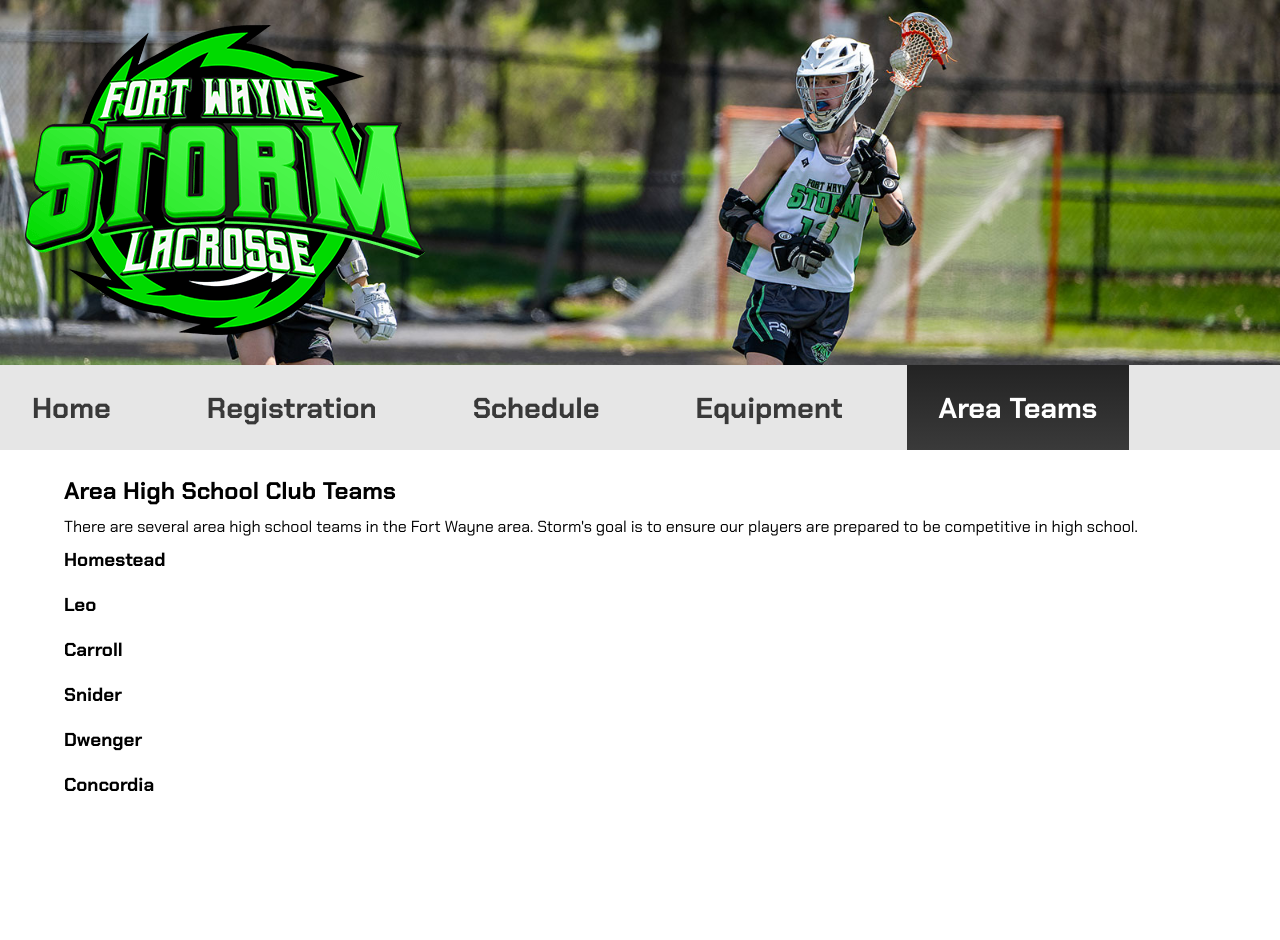
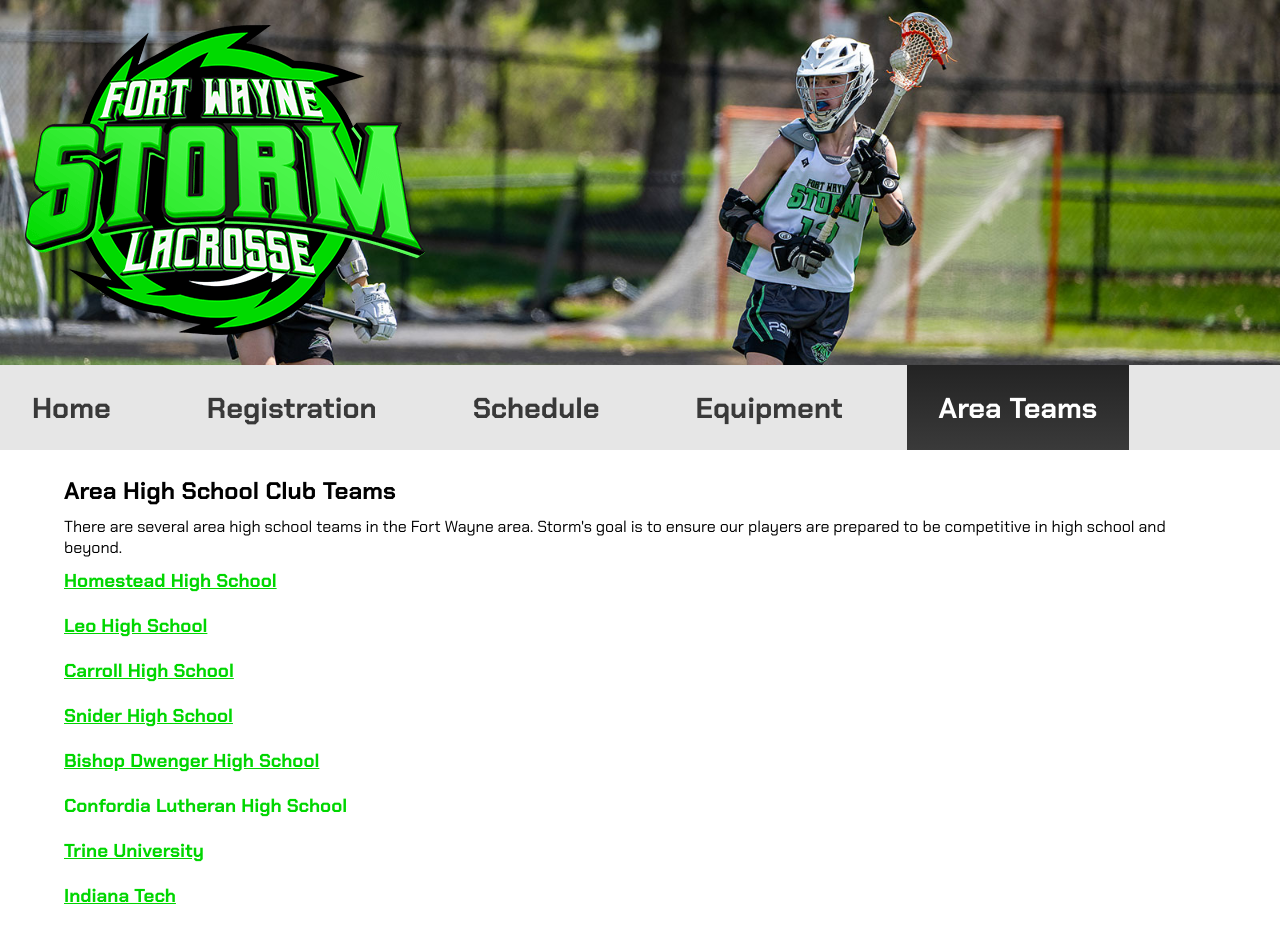
Before and after one commit to jhaagen/storm-lacrosse, a React (Create React App) app: page /area-teams in a window 1280 px wide. Shown: the top 940 px of the page. Built offline with nearby package versions, Linux system fonts and the light colour scheme; a web font is replaced by a local one.

Commit message:
updated price and schools

```diff
--- a/src/pages/area-teams.js
+++ b/src/pages/area-teams.js
@@ -13,21 +13,22 @@
 
         <div className='container'>
             <h2>Area High School Club Teams</h2>
-            <p>There are several area high school teams in the Fort Wayne area. Storm's goal is to ensure our players are prepared to be competitive in high school.</p>
-            <h3>Homestead</h3>
+            <p>There are several area high school teams in the Fort Wayne area. Storm's goal is to ensure our players are prepared to be competitive in high school and beyond.</p>
+            <h3><a href="https://homesteadlax.com/">Homestead High School</a></h3>
             <p></p>
-            <h3>Leo</h3>
+            <h3><a href="https://www.leolionslacrosse.org/">Leo High School</a></h3>
             <p></p>
-            <h3>Carroll</h3>
+            <h3><a href="https://www.facebook.com/carrolllacrosseclub/">Carroll High School</a></h3>
             <p></p>
-            <h3>Snider</h3>
+            <h3><a href="https://sniderathletics.com/teams/4395897/lacrosse/varsity">Snider High School</a></h3>
             <p></p>
-            <h3>Dwenger</h3>
+            <h3><a href="https://athletics.bishopdwenger.com/lacrosse">Bishop Dwenger High School</a></h3>
             <p></p>
-            <h3>Concordia</h3>
+            <h3><a hrec="https://www.clhscadets.com/apps/pages/lacrosse">Confordia Lutheran High School</a></h3>
             <p></p>
-
-
+           <h3><a href="https://trinethunder.com/sports/mens-lacrosse">Trine University</a></h3>
+           <p></p>
+            <h3><a href="https://indianatechwarriors.com/sports/mens-lacrosse">Indiana Tech</a></h3>
         </div>
       </div>
         )
--- a/src/pages/registration.js
+++ b/src/pages/registration.js
@@ -28,7 +28,7 @@
             </ul>
             <br />
             <h2>Cost</h2>
-              <p>The cost for the spring season this year will be $550 per child. This includes winter training (January - March), outdoor practices (March-ish - May), and around 12 spring games.</p>
+              <p>The cost for the spring season this year will be $350 per child. This includes winter training (January - March), outdoor practices (March-ish - May), and around 12 spring games.</p>
               <p>Each player is also required to hold a valid USA Lacrosse membership. Those can be obtained at the <a rel="noreferrer" target="_blank" href="https://www.usalacrosse.com/membership">USA Lacrosse</a> website for $35.</p>
               <br/>
               <img src="./assets/usa-lacrosse.png" alt="USA Lacrosse Logo" />
```
Also changed, not shown: 1 other file (tests, documents, lock files or other folders).
